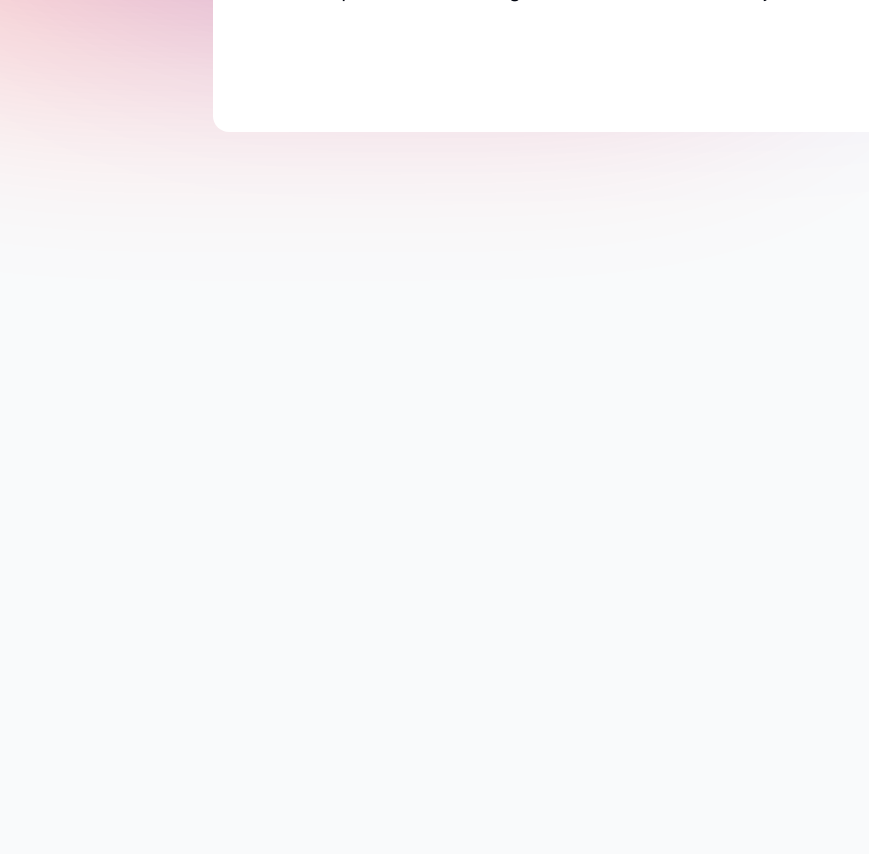
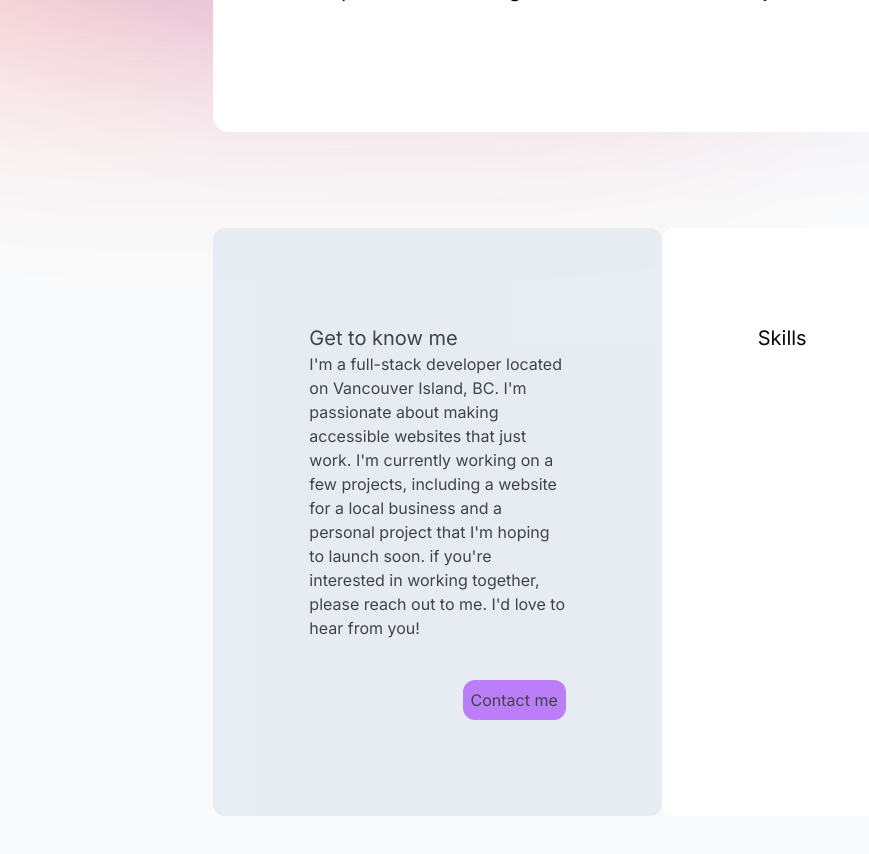
Before and after one commit to Sunnyhundal/Portfolio, a Next.js app in the folder portfolio/: page / in a window 1280 px wide. Shown: the part 420-1274 px from the top of the page, without its empty margins (0-869 px from the left). Built offline with nearby package versions, Linux system fonts and the light colour scheme.

Commit message:
Basic layout for about me  section

```diff
--- a/portfolio/app/page.tsx
+++ b/portfolio/app/page.tsx
@@ -1,9 +1,11 @@
+import About from "@/components/about";
 import Intro from "@/components/intro";
 
 export default function Home() {
   return (
-    <main className="flex items-center justify-center pt-32">
+    <main className="flex flex-col items-center flex-wrap justify-center pt-32">
       <Intro />
+      <About />
     </main>
   );
 }
--- /dev/null
+++ b/portfolio/components/about.tsx
@@ -0,0 +1,29 @@
+import React from "react";
+import Image from "next/image";
+
+export default function About() {
+  return (
+    <div className="flex flex-row justify-between pt-24 w-2/3 h-2/3">
+      <div className="bg-slate-200 p-24 rounded-xl grow opacity-75 w-1/3">
+        <p className="text-xl">Get to know me</p>
+        <p className="text-l">
+          I'm a full-stack developer located on Vancouver Island, BC. I'm
+          passionate about making accessible websites that just work. I'm
+          currently working on a few projects, including a website for a local
+          business and a personal project that I'm hoping to launch soon. if
+          you're interested in working together, please reach out to me. I'd
+          love to hear from you!
+        </p>
+        <div className="flex justify-end mt-10">
+          <button className="flex rounded-xl bg-purple-500 p-2">
+            {" "}
+            Contact me{" "}
+          </button>
+        </div>
+      </div>
+      <div className="bg-white p-24 rounded-xl grow ">
+        <p className="text-xl">Skills</p>
+      </div>
+    </div>
+  );
+}
```
